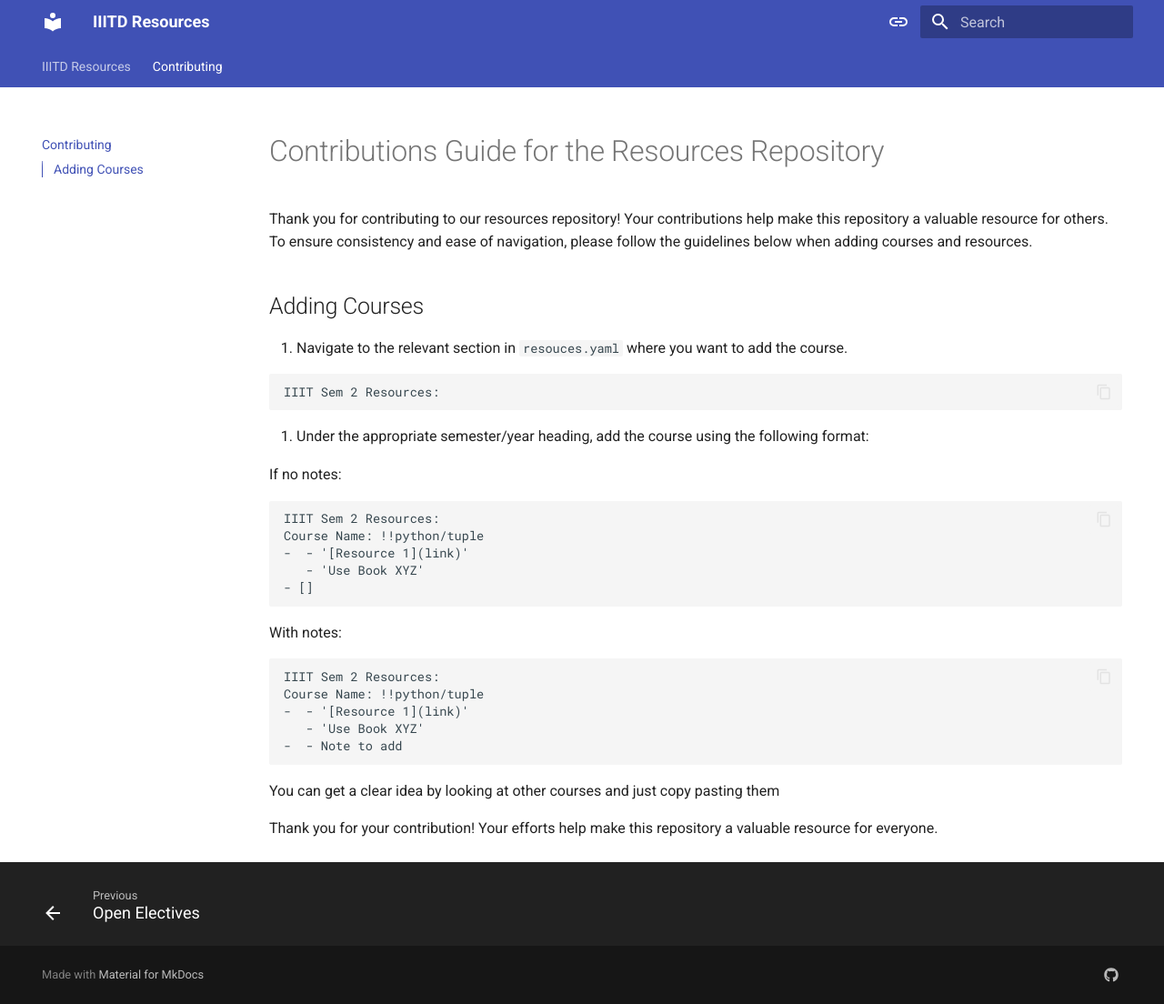
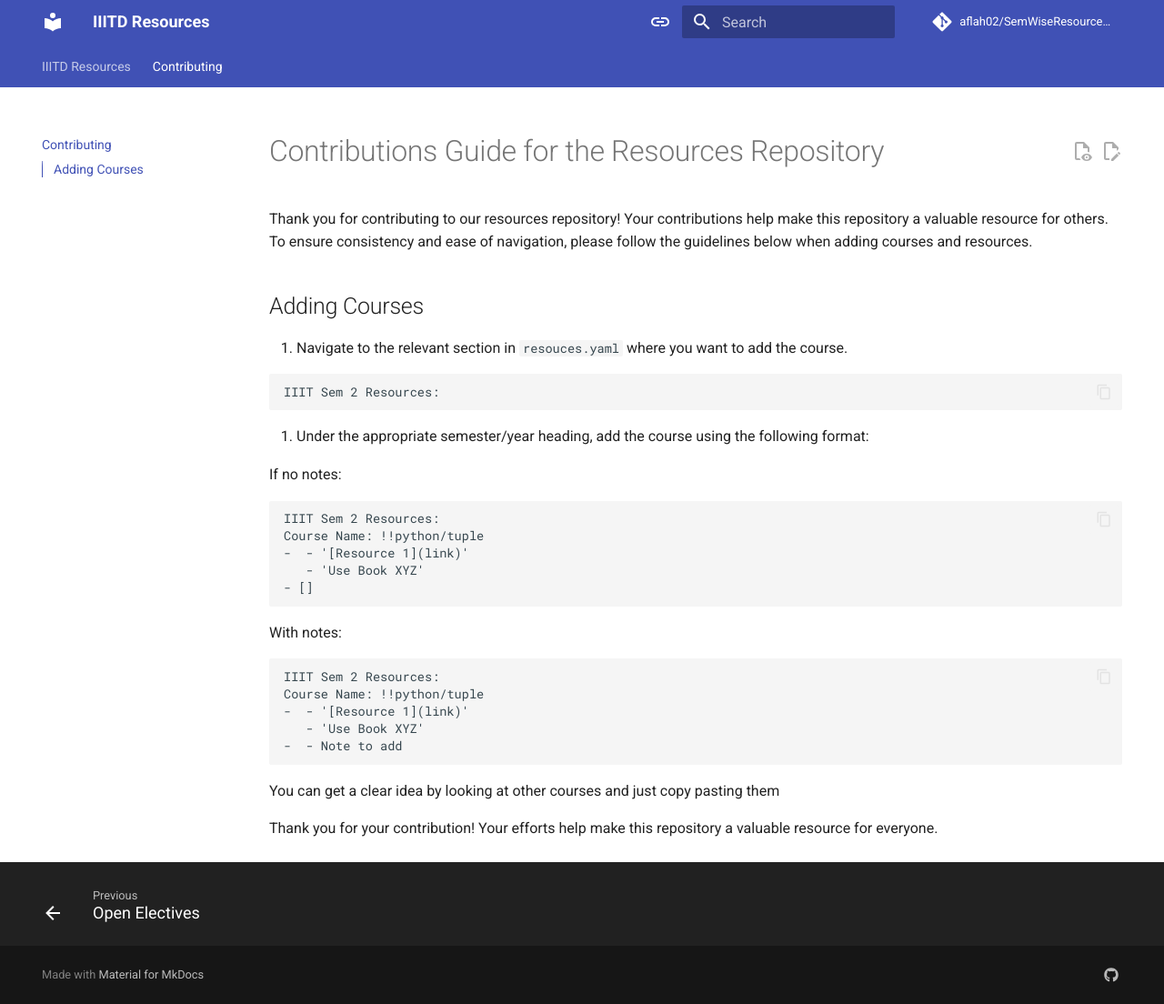
Before and after one commit to aflah02/SemWiseResourcesIIIT, an MkDocs documentation site: the page built from docs/CONTRIBUTING.md, in a window 1280 px wide and 1104 px high. Shown: the whole window at 91% size. Built offline with MkDocs 1.6.1 and Material for MkDocs 9.7.7, drawn with Linux system fonts in a browser that asks for light colours; comment, search, counter and statistics services are not loaded.

Commit message:
added repo name and url

```diff
--- a/mkdocs.yml
+++ b/mkdocs.yml
@@ -1,5 +1,7 @@
 site_name: IIITD Resources
 site_url: https://anirudh-s-kumar.github.io/SemWiseResourcesIIIT/
+repo_name: aflah02/SemWiseResourcesIIIT
+repo_url: https://github.com/aflah02/SemWiseResourcesIIIT
 theme:
   name: material
   features:
```
